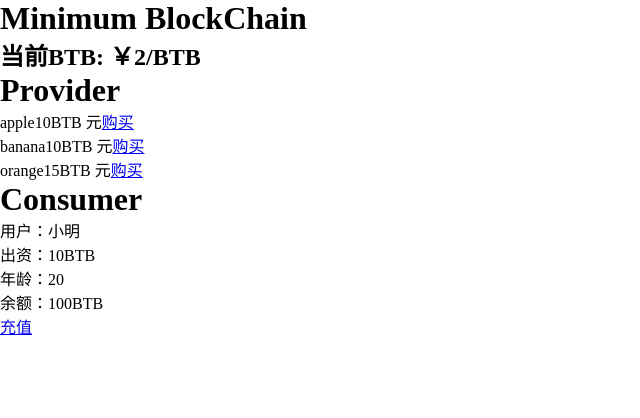
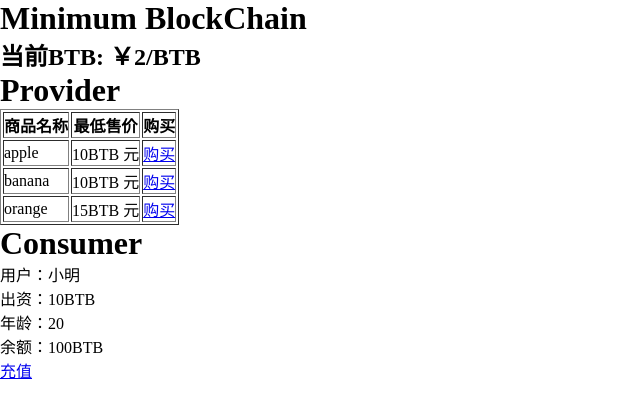
Before and after one commit to kongmingLatern/BlockChain, a Vue app: page / in a window 1280 px wide. Shown: the top 418 px of the page, without its empty margins (0-640 px from the left). Built offline with nearby package versions, Linux system fonts and the light colour scheme.

Commit message:
change: change table css

```diff
--- a/src/components/GoodsItmes.vue
+++ b/src/components/GoodsItmes.vue
@@ -1,11 +1,11 @@
 <template>
-  <li v-for="item in goods" :key="item.name">
-    <div flex flex-row justify-between w-70 align-center mb-10 text-5>
-      <span font-semibold>{{ item.name }}</span>
-      <span>{{ item.price }} 元</span>
+  <tr v-for="item in goods" :key="item.name">
+    <td font-semibold>{{ item.name }}</td>
+    <td>{{ item.price }} 元</td>
+    <td>
       <router-link to="" decoration-none>购买</router-link>
-    </div>
-  </li>
+    </td>
+  </tr>
 </template>
 
 <script setup lang='ts'>
--- a/src/views/Provider.vue
+++ b/src/views/Provider.vue
@@ -1,8 +1,11 @@
 <template>
   <h1>Provider</h1>
-  <ul ml-10>
+  <table ml-10 border w-100 text-center>
+    <th>商品名称</th>
+    <th>最低售价</th>
+    <th>购买</th>
     <GoodsItmes :goods="goodsItem" />
-  </ul>
+  </table>
 
 </template>
 
```
